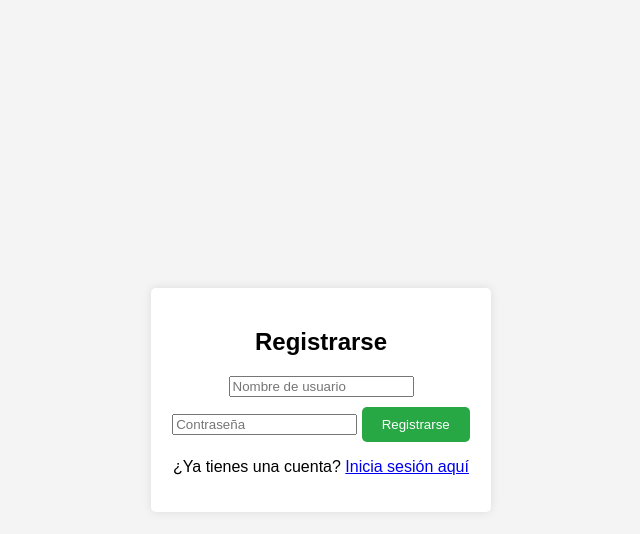
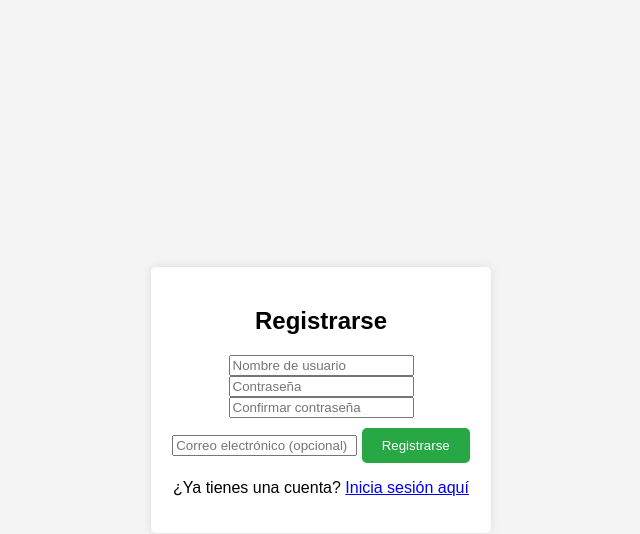
Before and after one commit to JonathanGIZ75/jonathangiz75.github.io, a plain HTML site: page index.html in a window 1280 px wide. Both pictures are taken after a click on the link "Regístrate aquí". Shown: the whole page, without its empty margins (319-959 px from the left). Drawn offline with Linux system fonts and the light colour scheme.

Commit message:
index.html

```diff
--- a/index.html
+++ b/index.html
@@ -24,6 +24,8 @@
             <h2>Registrarse</h2>
             <input type="text" id="register-username" placeholder="Nombre de usuario">
             <input type="password" id="register-password" placeholder="Contraseña">
+            <input type="password" id="register-confirm-password" placeholder="Confirmar contraseña">
+            <input type="email" id="register-email" placeholder="Correo electrónico (opcional)">
             <button onclick="register()">Registrarse</button>
             <p>¿Ya tienes una cuenta? <a href="#" onclick="showLogin()">Inicia sesión aquí</a></p>
             <div class="error" id="register-error"></div>
```
